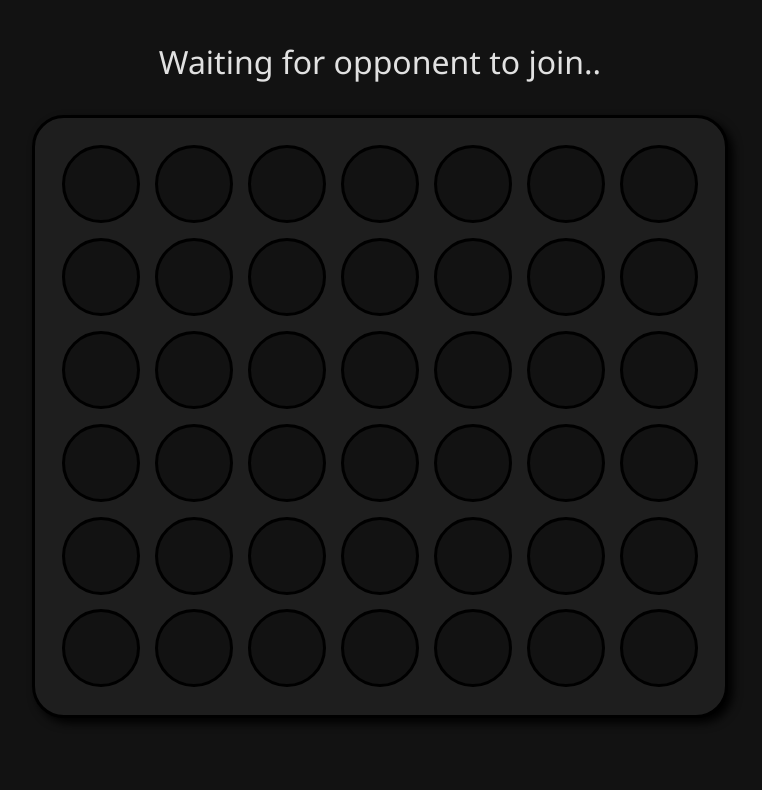
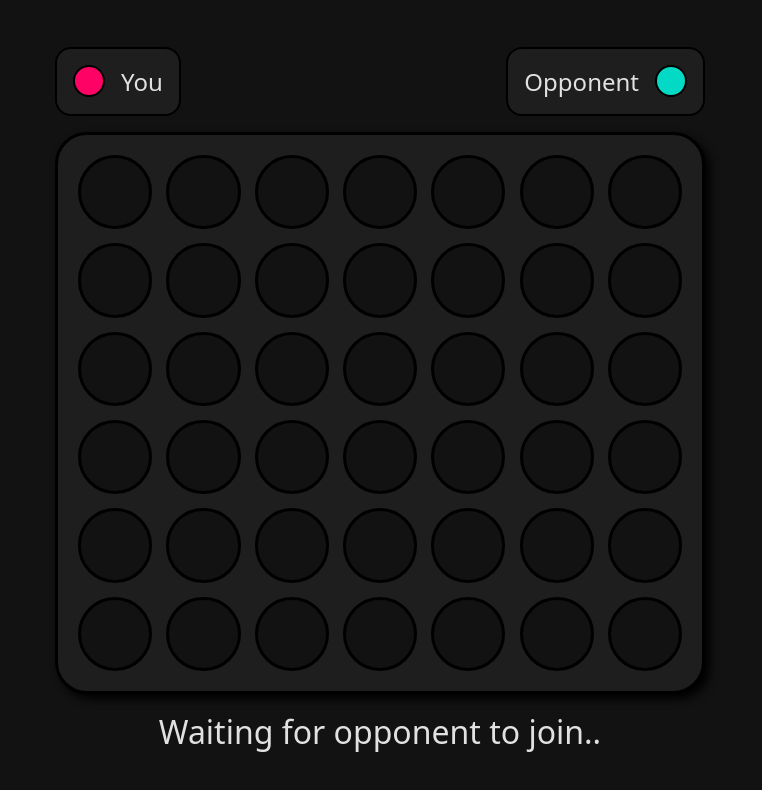
Before and after one commit to aaluzzi/connect4, a website: page index.html in a window 1280 px wide. Shown: the whole page, without its empty margins (260-1022 px from the left). Drawn offline with nearby package versions, Linux system fonts and the light colour scheme; files that its build step writes are made by us from their sources; no server answers; files whose address does not match are found by name.

Commit message:
Add turn and piece indicator above board

```diff
--- a/css/style.css
+++ b/css/style.css
@@ -1,15 +1,59 @@
+* {
+    box-sizing: border-box;
+}
+
 html,body {
+    margin: 0;
+    height: 100%;
     display: flex;
     align-items: center;
+    justify-content: center;
     flex-direction: column;
     background-color: #121212;
     color: #e1e1e1;
-    font-family:'Segoe UI', Tahoma, Geneva, Verdana, sans-serif
+    font-family: system-ui, -apple-system, BlinkMacSystemFont, 'Segoe UI', Roboto, Oxygen, Ubuntu, Cantarell, 'Open Sans', 'Helvetica Neue', sans-serif;
+    user-select: none;
+}
+
+.game {
+    display: flex;
+    flex-direction: column;
+    align-items: center;
+    justify-content: center;
+    width: min(650px, 90vmin);
+    gap: 16px;
+}
+
+.players {
+    display:flex;
+    justify-content: space-between;
+    width: 100%;
+}
+
+.player1,.player2 {
+    display: flex;
+    justify-content: center;
+    padding: 16px;
+    font-size: 1.5rem;
+    gap: 16px;
+    border-radius: 16px;
+    background-color: #1e1e1e;
+    border: 2px solid black;
+}
+
+.active {
+    border: 2px solid #e1e1e1;
+}
+
+.piece {
+    border: 2px solid black;
+    border-radius: 50%;
+    height: 32px;
+    width: 32px;
 }
 
 .status {
-    font-size: 32px;
-    padding: 32px;
+    font-size: 2rem;
 }
 
 .board {
@@ -17,7 +61,7 @@ html,body {
     grid-template-columns: repeat(7, 1fr);
     grid-template-rows: repeat(6, 1fr);
     width: min(650px, 90vmin);
-    padding: 3%;
+    padding: 2%;
     border-radius: 32px;
     background-color: #1e1e1e;
     border: 3px solid black;
--- a/index.html
+++ b/index.html
@@ -9,7 +9,17 @@
     <link rel="stylesheet" href="./style.css">
 </head>
 <body>
-    <div class="status">Waiting for opponent to join..</div>
+    <div class="game">
+        <div class="players">
+            <div class="player1">
+                <div class="piece red"></div>
+                <div>You</div>
+            </div>
+            <div class="player2">
+                <div>Opponent</div>
+                <div class="piece blue"></div>
+            </div>
+        </div>
         <div class="board">
             <div class="cell" data-col="0" data-row="0"></div>
             <div class="cell" data-col="1" data-row="0"></div>
@@ -59,6 +69,8 @@
             <div class="cell" data-col="5" data-row="5"></div>
             <div class="cell" data-col="6" data-row="5"></div>
         </div>
+         <div class="status">Waiting for opponent to join..</div>
+    </div>
     <script src="./script.js"></script>
 </body>
 </html>
--- a/js/script.js
+++ b/js/script.js
@@ -11,20 +11,24 @@ socket.on('connect', () => {
 });
 
 socket.on('start', startPlayer => {
+    if (startPlayer === socket.id) {
+        document.querySelector(".player1").classList.add("active");
+    } else {
+        document.querySelector(".player2").classList.add("active");
+    }
     setStatus(startPlayer === socket.id ? 'You start!' : 'Opponent starts!');
     player1 = startPlayer;
 });
 
 socket.on('move', (player, row, col) => {
-    console.log(`Player ${player} went`);
-    console.log(col);
+    setStatus("");
     const cell = document.querySelector(`.cell[data-row='${row}'][data-col='${col}']`)
     if (player1 === player) {
         cell.classList.add('red');
     } else {
         cell.classList.add('blue');
     }
-    setStatus(player === socket.id ? "Opponent's turn!" : 'Your turn!'); //logic flips on turn change
+    toggleTurn();
 });
 
 socket.on('win', winner => {
@@ -34,3 +38,8 @@ socket.on('win', winner => {
 const setStatus = text => {
     document.querySelector('.status').textContent = text;
 }
+
+function toggleTurn() {
+    document.querySelector(".player1").classList.toggle("active");
+    document.querySelector(".player2").classList.toggle("active");
+}
```
Lines whose indentation alone changed are shown as unchanged.
